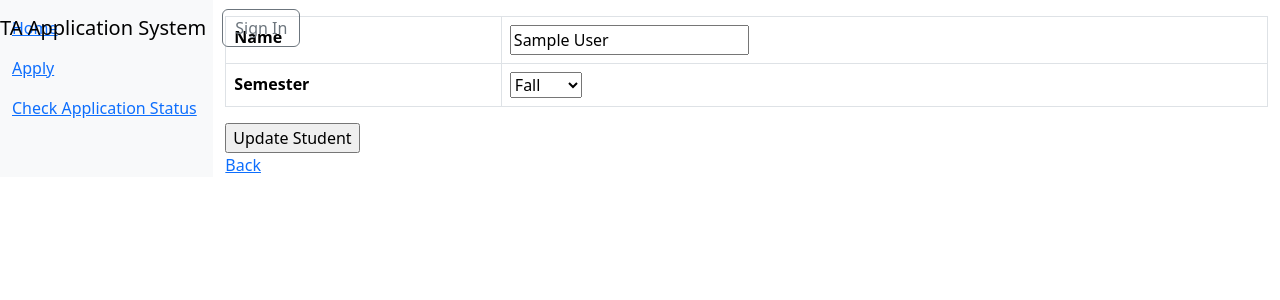
After one commit to weidious/Ta_system, a Rails app: page /students/1/edit in a window 1280 px wide. The commit adds this page. Shown: the top 300 px of the page. Run offline with Rails 7, Linux system fonts and the light colour scheme; tables that the repository leaves empty hold one stand-in row (values such as "Sample post"); style sheets or scripts are compiled from the project's sources; some libraries are stand-ins or nearby versions.

Commit message:
Added edit application.

```diff
--- a/app/controllers/students_controller.rb
+++ b/app/controllers/students_controller.rb
@@ -16,12 +16,26 @@ class StudentsController < ApplicationController
 
   end
 
+  def edit
+    @student = Student.find(params[:id])
+  end
+
   def create
     #render plain: params[:student].inspect
     @student = Student.new(student_params)
     @student.save
     redirect_to @student
   end
+
+  def update
+    @student = Student.find(params[:id])
+    if @student.update(student_params)
+      redirect_to @student
+    else
+      render 'edit'
+    end
+  end
+
   def show
     @student=Student.find(params[:id])
   end
--- a/app/views/students/checkStatus.html.erb
+++ b/app/views/students/checkStatus.html.erb
@@ -29,6 +29,7 @@
       <td><%= student.name %></td>
       <td><%= student.semester %></td>
       <td><%= link_to 'Show', student_path(student) %></td>
+      <td><%= link_to 'Edit', edit_student_path(student) %></td>
     </tr>
   <% end %>
 </table>
--- /dev/null
+++ b/app/views/students/edit.html.erb
@@ -0,0 +1,17 @@
+<div class="table-responsive">
+  <%= form_for(@student) do |f| %>
+      <table class="table table-bordered">
+        <tr>
+          <th><%= f.label :name %></th>
+          <td><%= f.text_field :name %></td>
+        </tr>
+        <tr>
+          <th><%= f.label :semester %></th>
+          <td><%= f.select :semester, options_for_select(["Fall", "Spring"]) %></td>
+        </tr>
+      </table>
+      <%= f.submit%>
+  <% end %>
+<%= link_to 'Back', students_path %>
+
+</div>
```
